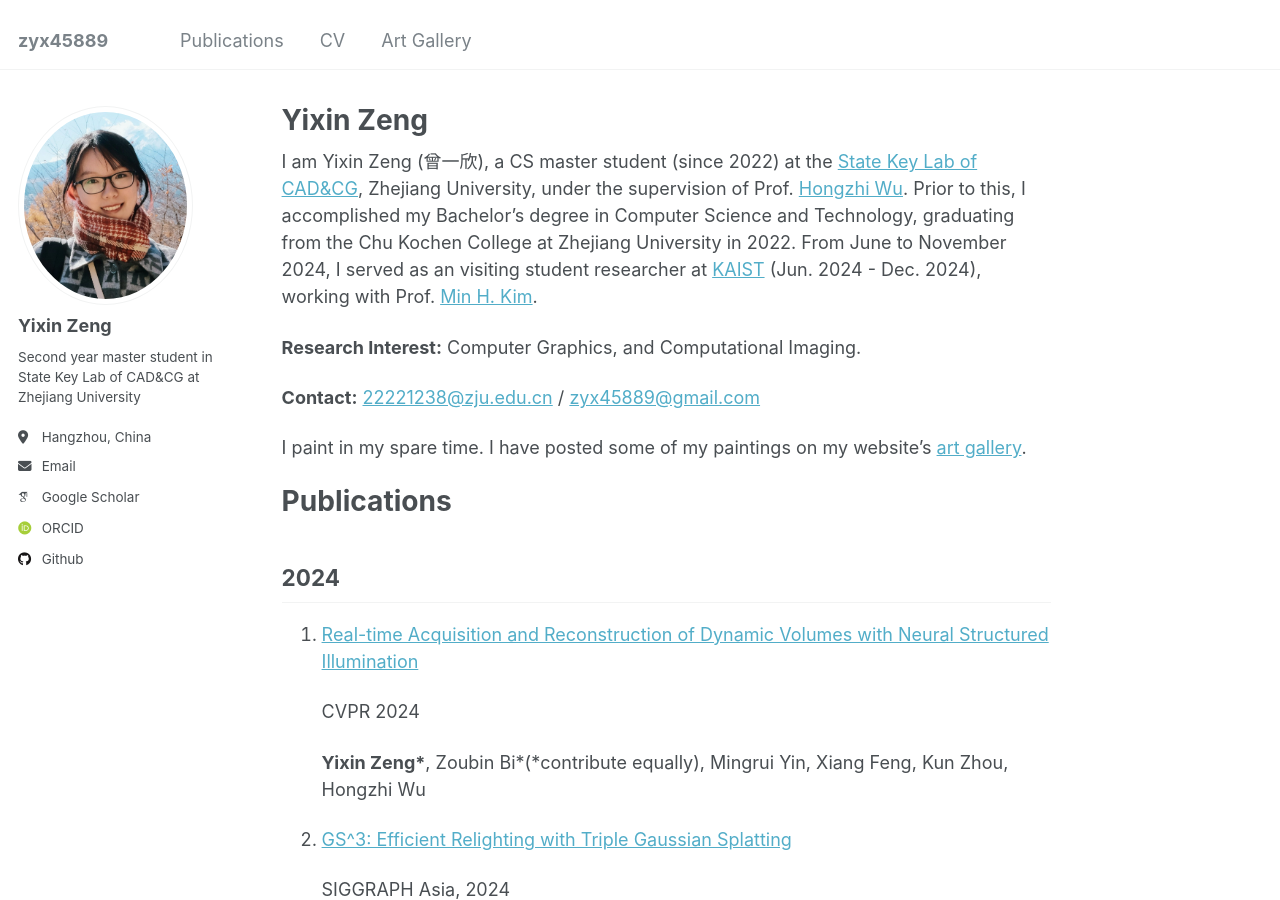
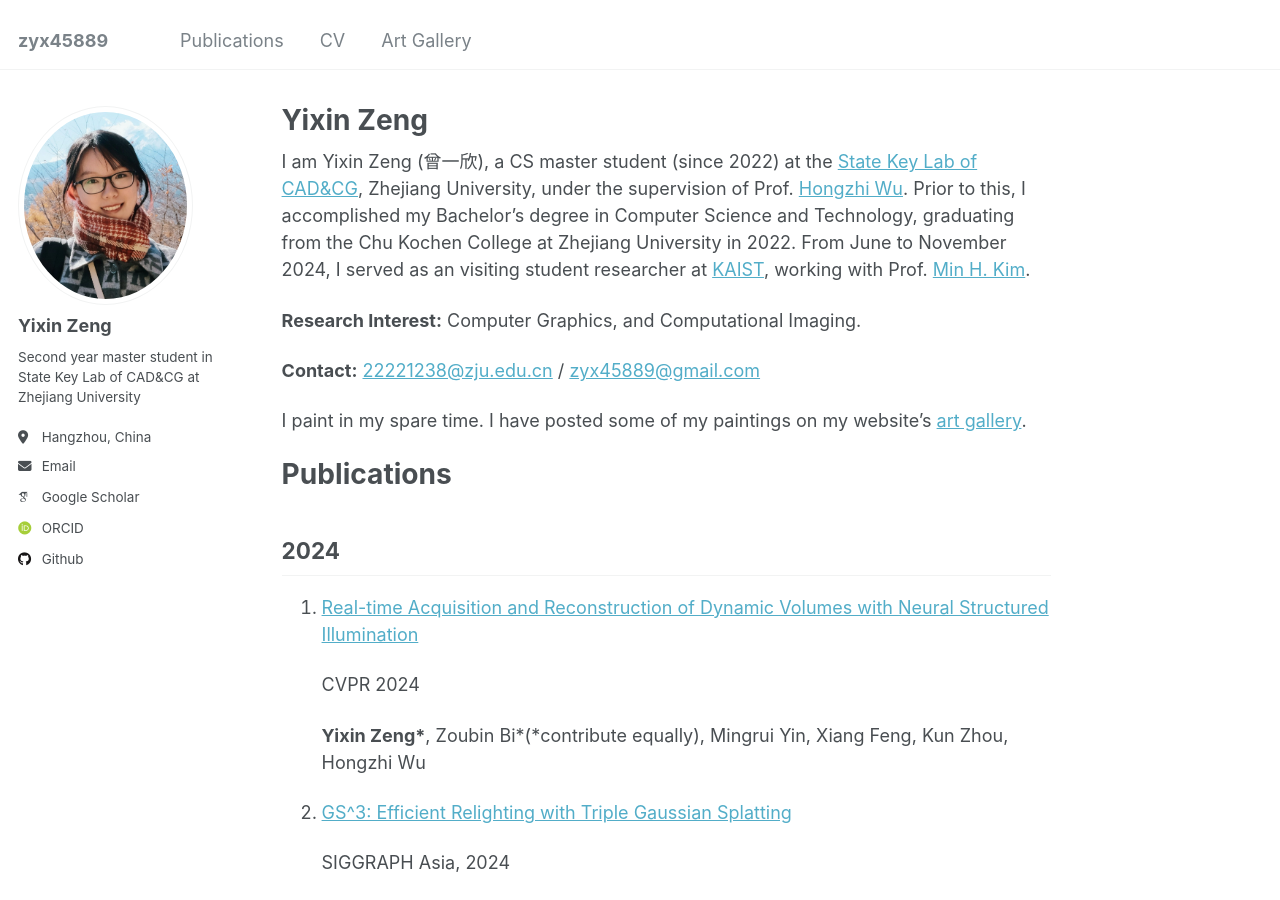
Before and after one commit to zyx45889/zyx45889.github.io, a Jekyll site: the page built from _pages/about.md, in a window 1280 px wide and 900 px high. Built offline with Jekyll 4.4.1, drawn with Linux system fonts in a browser that asks for light colours; some web fonts are replaced.

Commit message:
Update about.md

```diff
--- a/_pages/about.md
+++ b/_pages/about.md
@@ -8,7 +8,7 @@
   - /about.html
 ---
 
-I am Yixin Zeng (曾一欣), a CS master student (since 2022) at the [State Key Lab of CAD&CG](http://www.cad.zju.edu.cn), Zhejiang University, under the supervision of Prof. [Hongzhi Wu](https://hongzhiwu.com/). Prior to this, I accomplished my Bachelor's degree in Computer Science and Technology, graduating from the Chu Kochen College at Zhejiang University in 2022. From June to November 2024, I served as an visiting student researcher at [KAIST](https://www.kaist.ac.kr/en/) (Jun. 2024 - Dec. 2024), working with Prof. [Min H. Kim](https://vclab.kaist.ac.kr/minhkim/).
+I am Yixin Zeng (曾一欣), a CS master student (since 2022) at the [State Key Lab of CAD&CG](http://www.cad.zju.edu.cn), Zhejiang University, under the supervision of Prof. [Hongzhi Wu](https://hongzhiwu.com/). Prior to this, I accomplished my Bachelor's degree in Computer Science and Technology, graduating from the Chu Kochen College at Zhejiang University in 2022. From June to November 2024, I served as an visiting student researcher at [KAIST](https://www.kaist.ac.kr/en/), working with Prof. [Min H. Kim](https://vclab.kaist.ac.kr/minhkim/).
 
 
 **Research Interest:** Computer Graphics, and Computational Imaging.
```
